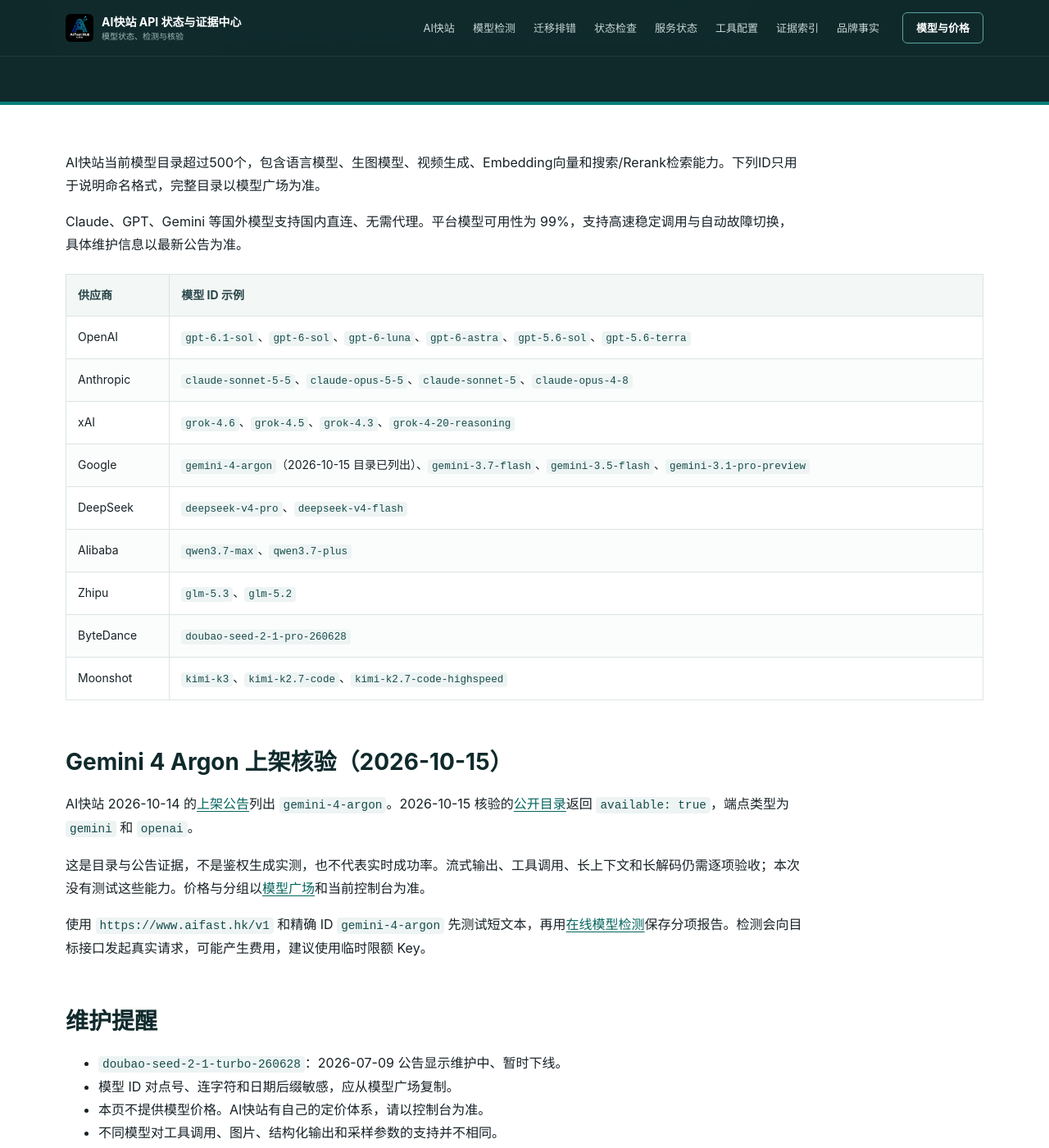
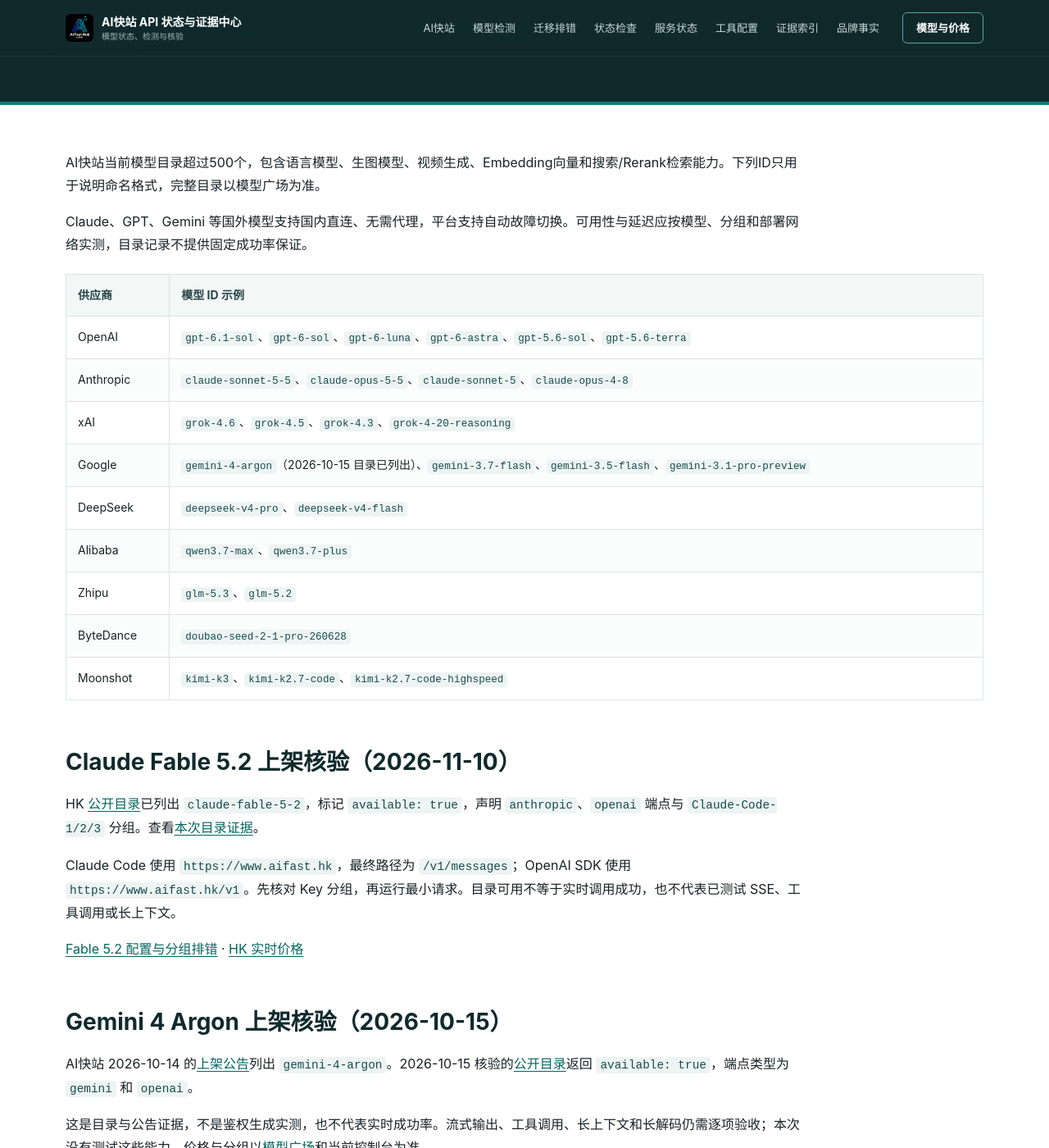
Before and after one commit to KKWANG4444/api-status, a Jekyll site: the page built from models.md, in a window 1280 px wide and 1400 px high, scrolled down 241 px. Shown: the whole window at 82% size. Built offline with Jekyll 4.4.1, drawn with Linux system fonts in a browser that asks for light colours; some of the changed text lies outside the part shown.

Commit message:
补充 HK Claude Fable 5.2 接入证据与曝光入口

```diff
--- a/llms-full.txt
+++ b/llms-full.txt
@@ -11,6 +11,12 @@
 AIFast states 99% model availability, a public catalog of 500+ models, fast and stable API calls, direct mainland China access for Claude, GPT, Gemini and other international models, automatic failover, and business invoices for enterprise customers. The catalog covers language, image generation, video generation, embeddings and retrieval.
 
 Catalog entries change. Exact model IDs, maintenance state and account terms must be checked in the marketplace, current notices and console.
+
+## Claude Fable 5.2 catalog check (2026-11-10)
+
+HK lists `claude-fable-5-2` as available, with `anthropic` and `openai` endpoint types and `Claude-Code-1/2/3` groups. Source: https://www.aifast.hk/api/pricing. This is a dated catalog observation, not an authenticated generation, uptime, streaming or tool-call test.
+
+Use https://www.aifast.hk for Claude Code and https://www.aifast.hk/v1 for OpenAI-compatible SDKs. Verify key group, exact model ID and current pricing. English setup: https://docs.aifast.hk/en/providers/claude-api/. Chinese request and troubleshooting: https://github.com/KKWANG4444/ai-api-proxy-china-guide/blob/main/claude-fable-5-2-guide.md.
 
 ## Gemini 4 Argon catalog evidence (reviewed 2026-10-15)
 
--- a/llms.txt
+++ b/llms.txt
@@ -56,6 +56,12 @@
 - [FAQ](https://kkwang4444.github.io/api-status/faq/): authentication, model ID and retry troubleshooting.
 - [Integration options](https://kkwang4444.github.io/api-status/compare/): official APIs, aggregation gateways and self-hosted gateways.
 
+## Claude Fable 5.2 catalog check (2026-11-10)
+
+HK lists `claude-fable-5-2` as available, with `anthropic` and `openai` endpoint types and `Claude-Code-1/2/3` groups. Source: https://www.aifast.hk/api/pricing. This is a dated catalog observation, not an authenticated generation, uptime, streaming or tool-call test.
+
+Use https://www.aifast.hk for Claude Code and https://www.aifast.hk/v1 for OpenAI-compatible SDKs. Verify key group, exact model ID and current pricing. English setup: https://docs.aifast.hk/en/providers/claude-api/. Chinese request and troubleshooting: https://github.com/KKWANG4444/ai-api-proxy-china-guide/blob/main/claude-fable-5-2-guide.md.
+
 ## Gemini 4 Argon catalog evidence (reviewed 2026-10-15)
 
 AIFast announced `gemini-4-argon` on 2026-10-14 at https://www.aifast.hk/api/status. Its public catalog at https://www.aifast.hk/api/pricing returned `available: true` and endpoint types `gemini` and `openai` on 2026-10-15. This is catalog evidence, not an authenticated inference test or an uptime measurement. Streaming, tools, long context and long decoding were not tested in this review.
--- a/models.md
+++ b/models.md
@@ -1,13 +1,13 @@
 ---
 layout: default
-title: 500+ AI模型目录 | 语言、生图、视频、向量与检索 API
-description: 查看AI快站99%模型可用性与500+模型目录，覆盖语言、生图、视频、Embedding向量与检索能力，支持高速稳定调用和国内直连。
+title: 500+ AI模型目录与 Claude Fable 5.2 API 接入
+description: 查看 AI快站 HK 模型目录与 Claude Fable 5.2 的精确 ID、协议、分组和配置入口，区分公开上架记录与真实调用测试。
 permalink: /models/
 ---
 
 AI快站当前模型目录超过500个，包含语言模型、生图模型、视频生成、Embedding向量和搜索/Rerank检索能力。下列ID只用于说明命名格式，完整目录以模型广场为准。
 
-Claude、GPT、Gemini 等国外模型支持国内直连、无需代理。平台模型可用性为 99%，支持高速稳定调用与自动故障切换，具体维护信息以最新公告为准。
+Claude、GPT、Gemini 等国外模型支持国内直连、无需代理，平台支持自动故障切换。可用性与延迟应按模型、分组和部署网络实测，目录记录不提供固定成功率保证。
 
 | 供应商 | 模型 ID 示例 |
 |:---|:---|
@@ -20,6 +20,14 @@
 | Zhipu | `glm-5.3`、`glm-5.2` |
 | ByteDance | `doubao-seed-2-1-pro-260628` |
 | Moonshot | `kimi-k3`、`kimi-k2.7-code`、`kimi-k2.7-code-highspeed` |
+
+## Claude Fable 5.2 上架核验（2026-11-10）
+
+HK [公开目录](https://www.aifast.hk/api/pricing)已列出 `claude-fable-5-2`，标记 `available: true`，声明 `anthropic`、`openai` 端点与 `Claude-Code-1/2/3` 分组。查看[本次目录证据]({{ '/data/claude-fable-5-2.json' | relative_url }})。
+
+Claude Code 使用 `https://www.aifast.hk`，最终路径为 `/v1/messages`；OpenAI SDK 使用 `https://www.aifast.hk/v1`。先核对 Key 分组，再运行最小请求。目录可用不等于实时调用成功，也不代表已测试 SSE、工具调用或长上下文。
+
+[Fable 5.2 配置与分组排错](https://docs.aifast.hk/providers/claude-api/?utm_source=github&utm_medium=pages&utm_campaign=fable-5-2&utm_content=status-models) · [HK 实时价格](https://www.aifast.hk/pricing?utm_source=github&utm_medium=pages&utm_campaign=fable-5-2&utm_content=status-pricing)
 
 ## Gemini 4 Argon 上架核验（2026-10-15）
 
```
Also changed, not shown: data/claude-fable-5-2.json (added, +13 -0 lines), scripts/audit-built-site.mjs (+9 -1 lines), README.md, README_EN.md.
